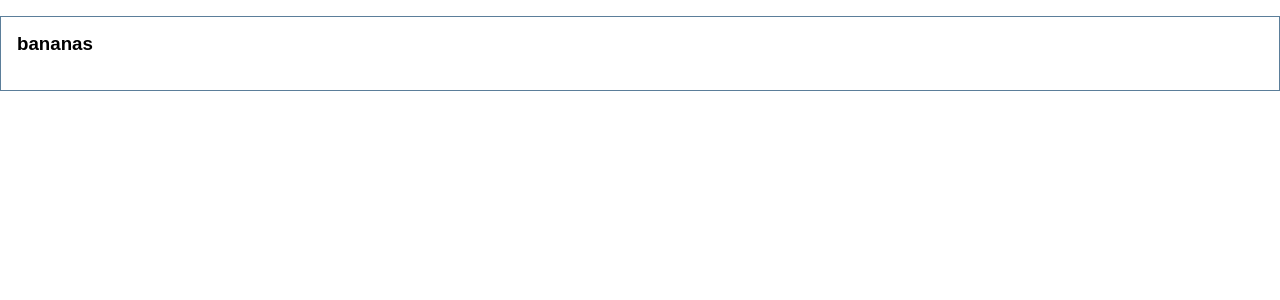
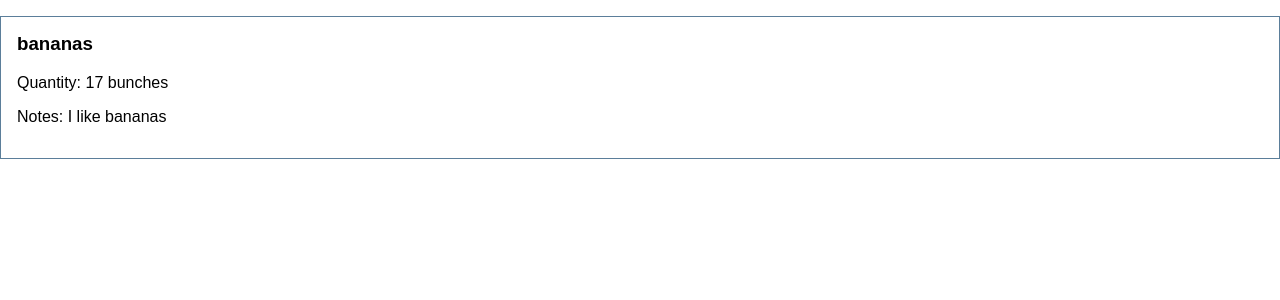
Before and after one commit to lrknaff/grocery-list-react-unit-testing, a React (Create React App) app: page / in a window 1280 px wide. Shown: the top 300 px of the page. Built offline with nearby package versions, Linux system fonts and the light colour scheme.

Commit message:
add optional props tests

```diff
--- a/src/App.js
+++ b/src/App.js
@@ -10,6 +10,8 @@ class App extends Component {
         name={'bananas'}
         starred={false}
         purchased={false}
+        quantity={'17 bunches'}
+        notes={'I like bananas'}
       />
     );
   }
--- a/src/Grocery.js
+++ b/src/Grocery.js
@@ -7,6 +7,13 @@ const Grocery = ({ name, quantity, notes, purchased, starred, onPurchase, onStar
   return (
     <article className={classnames('Grocery', { starred }, {purchased})}>
       <h3>{name}</h3>
+
+      { quantity &&
+        <p className="Grocery-quantity">Quantity: {quantity}</p> }
+
+      {notes &&
+        <p className="Grocery-notes">Notes: {notes}</p>}
+
     </article>
   );
 };
```
Also changed, not shown: 1 other file (tests, documents, lock files or other folders).
